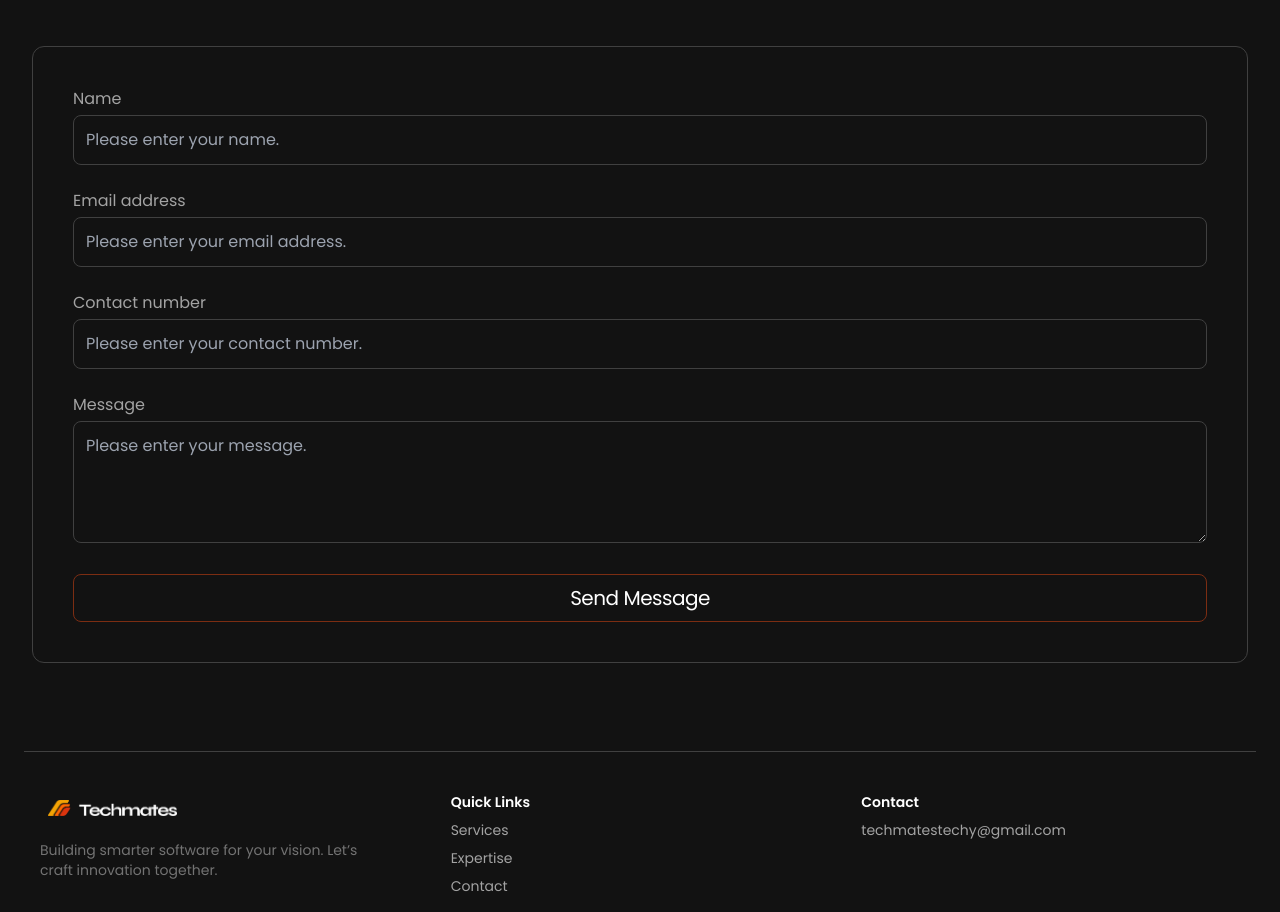
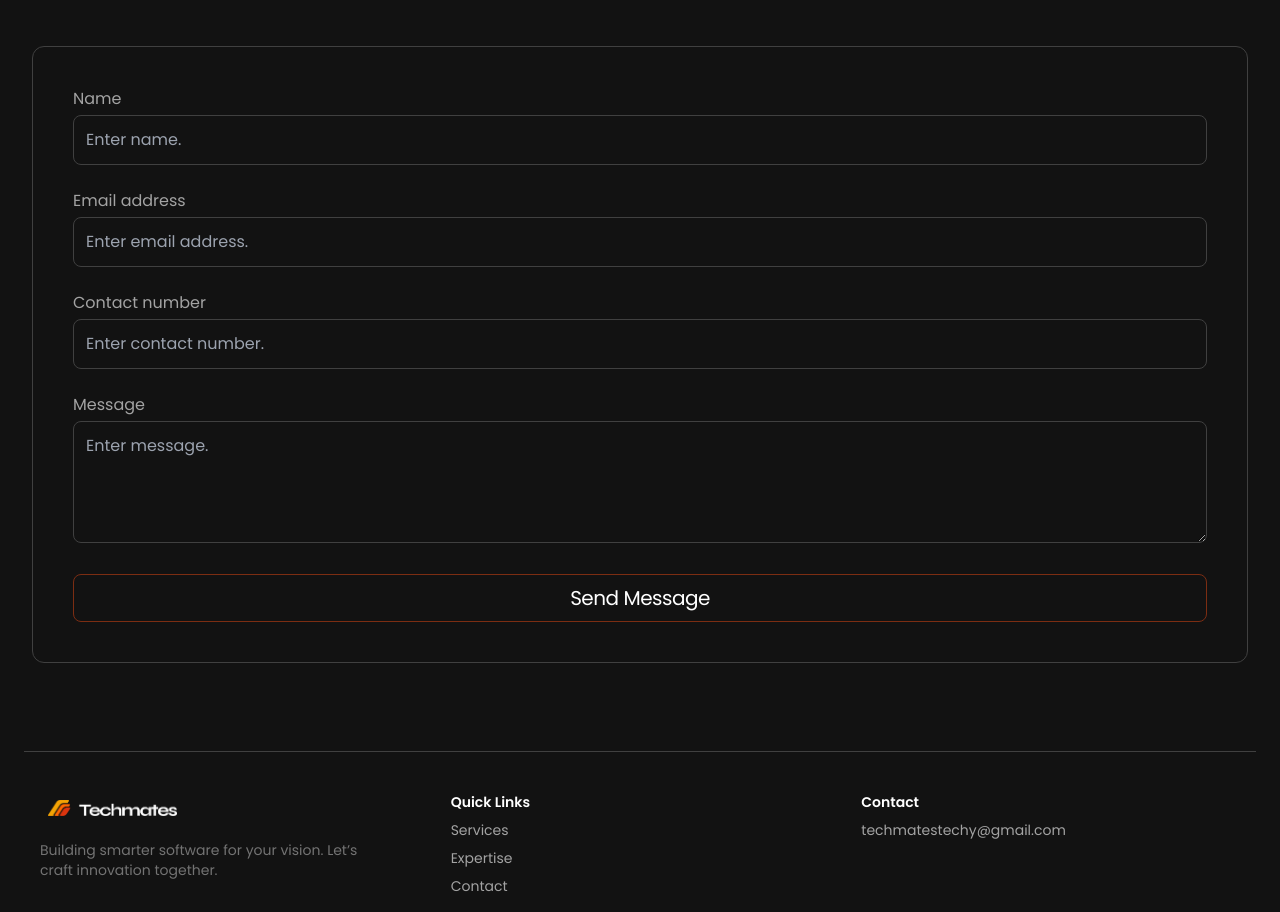
Before and after one commit to A-ni-ke-t/techmates, a React (Vite) app: page / in a window 1280 px wide. Shown: the part 2723-3635 px from the top of the page. Built offline with nearby package versions, Linux system fonts and the light colour scheme.

Commit message:
Placeholder fix

```diff
--- a/src/components/Contact.jsx
+++ b/src/components/Contact.jsx
@@ -97,7 +97,7 @@ const Contact = () => {
                   onChange={handleChange}
                   required
                   className="w-full p-3 bg-transparent border border-neutral-700 rounded-lg text-white focus:outline-none focus:border-orange-500"
-                  placeholder="Please enter your name."
+                  placeholder="Enter name."
                 />
               </div>
 
@@ -113,7 +113,7 @@ const Contact = () => {
                   onChange={handleChange}
                   required
                   className="w-full p-3 bg-transparent border border-neutral-700 rounded-lg text-white focus:outline-none focus:border-orange-500"
-                  placeholder="Please enter your email address."
+                  placeholder="Enter email address."
                 />
               </div>
 
@@ -135,7 +135,7 @@ const Contact = () => {
                   required
                   maxLength={10}
                   className="w-full p-3 bg-transparent border border-neutral-700 rounded-lg text-white focus:outline-none focus:border-orange-500"
-                  placeholder="Please enter your contact number."
+                  placeholder="Enter contact number."
                 />
               </div>
 
@@ -154,7 +154,7 @@ const Contact = () => {
                   onChange={handleChange}
                   required
                   className="w-full p-3 bg-transparent border border-neutral-700 rounded-lg text-white focus:outline-none focus:border-orange-500"
-                  placeholder="Please enter your message."
+                  placeholder="Enter message."
                 ></textarea>
               </div>
 
```
